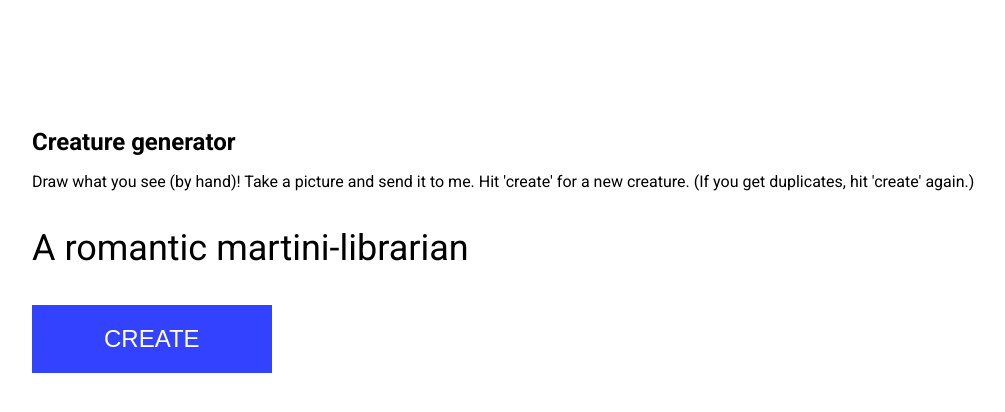
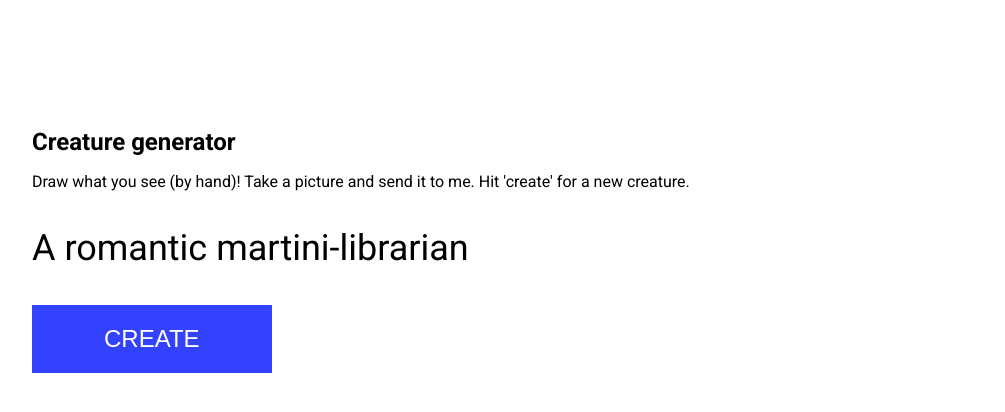
Before and after one commit to kaylalewis/creature, a plain HTML site: page index.html in a window 1280 px wide. Shown: the whole page, without its empty margins (96-1101 px from the left). Drawn offline with Linux system fonts and the light colour scheme.

Commit message:
removed content

```diff
--- a/index.html
+++ b/index.html
@@ -15,7 +15,7 @@
 <body onload = "create()">
 
   <h1>Creature generator</h1>
-  <p>Draw what you see (by hand)! Take a picture and send it to me. Hit 'create' for a new creature. (If you get duplicates, hit 'create' again.)</p>
+  <p>Draw what you see (by hand)! Take a picture and send it to me. Hit 'create' for a new creature.</p>
 
   <h3>A <span id = "activity"></span> <span id = "animal1"></span>-<span id = "animal2"></span> <!-- that lives in <span id = "place"></span> --> <!-- in the year <span id = "year"></span> --></h3>
 
```
